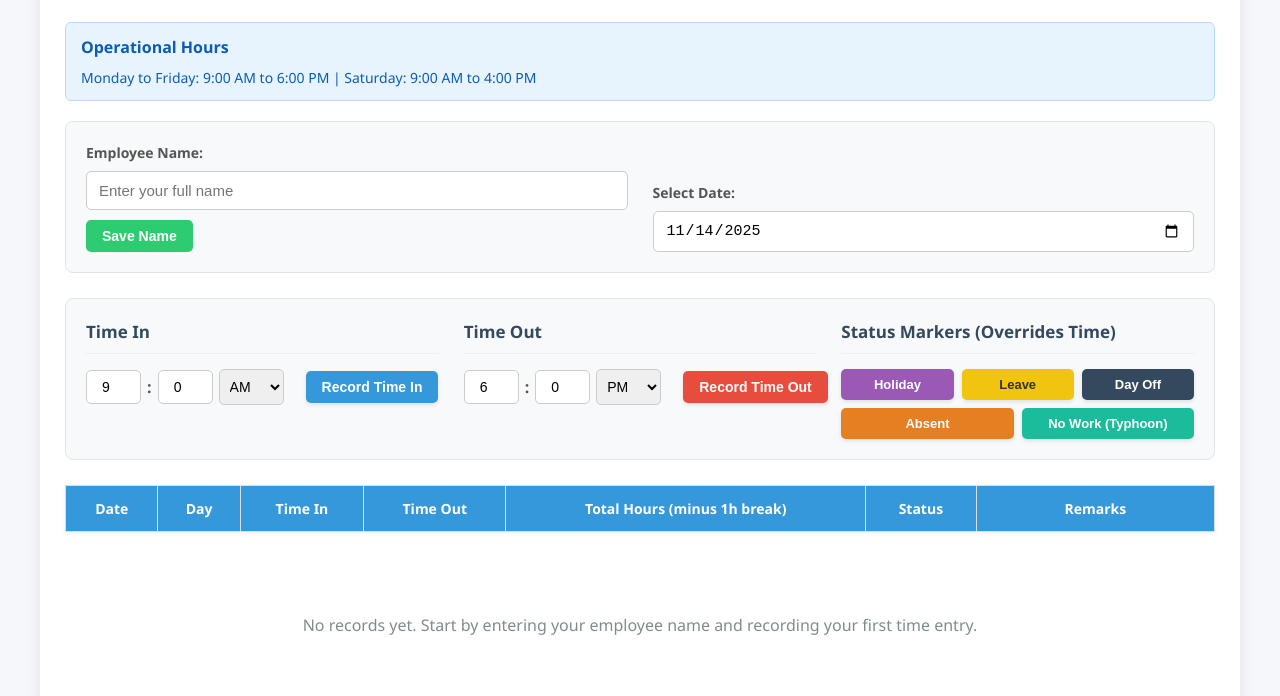
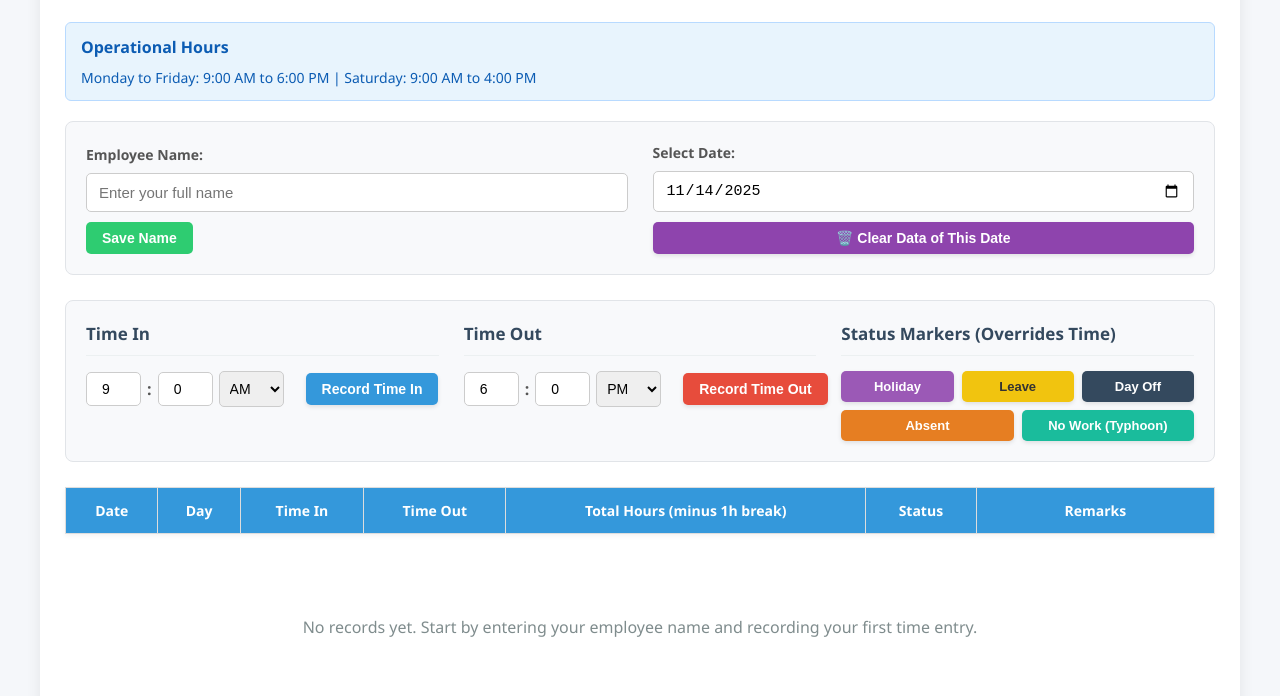
Before and after one commit to QGCoordinator/DTR, a plain HTML site: page index.html in a window 1280 px wide. Shown: the part 104-800 px from the top of the page. Drawn offline with nearby package versions, Linux system fonts and the light colour scheme.

Commit message:
Update index.html

```diff
--- a/index.html
+++ b/index.html
@@ -345,6 +345,12 @@
         .btn-warning:hover {
             background-color: #e67e22;
         }
+        .btn-purple {
+            background-color: #8e44ad;
+        }
+        .btn-purple:hover {
+            background-color: #7d3c98;
+        }
 
         /* Employee Name Display */
         .employee-name-display {
@@ -517,6 +523,7 @@
             <div class="info-group">
                 <label for="date-input">Select Date:</label>
                 <input type="date" id="date-input" class="date-input" onchange="updateTimeSuggestions()">
+                <button class="time-btn btn-purple" onclick="clearDateData()" style="margin-top: 10px; width: 100%;">🗑️ Clear Data of This Date</button>
             </div>
         </div>
 
@@ -1128,6 +1135,30 @@
             displayMessage(`Time Out recorded at ${formatTime(timeOut)} for ${formatDate(dateInput)}.`, 'success');
         }
 
+        // Clear data for selected date
+        function clearDateData() {
+            const dateInput = document.getElementById('date-input').value;
+            if (!dateInput) {
+                displayMessage('⚠️ Please select a date first.', 'warning');
+                return;
+            }
+
+            const recordIndex = records.findIndex(r => r.date === dateInput);
+
+            if (recordIndex === -1) {
+                displayMessage(`No data found for ${formatDate(dateInput)}.`, 'warning');
+                return;
+            }
+
+            if (confirm(`⚠️ Are you sure you want to clear all data for ${formatDate(dateInput)}? This action cannot be undone.`)) {
+                records.splice(recordIndex, 1);
+                localStorage.setItem('dtrRecords', JSON.stringify(records));
+                updateTable();
+                updateSummary();
+                displayMessage(`🗑️ Data cleared for ${formatDate(dateInput)}.`, 'success', 3000);
+            }
+        }
+
         // Print function
         function printDTR() {
             if (!employeeName) {
```
